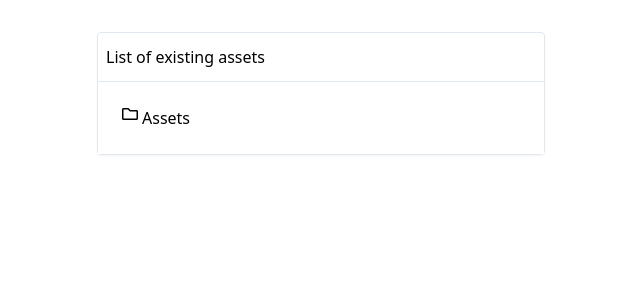
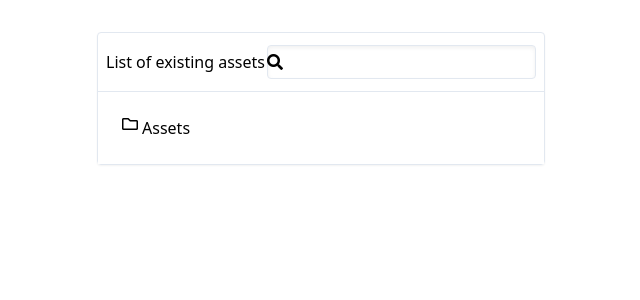
Before and after one commit to minedun6/sym-library, a Vue app: page / in a window 1280 px wide. Shown: the top 300 px of the page, without its empty margins (319-959 px from the left). Built offline with nearby package versions, Linux system fonts and the light colour scheme.

Commit message:
Added search input

```diff
--- a/package.json
+++ b/package.json
@@ -10,6 +10,7 @@
     "build": "node build/build.js"
   },
   "dependencies": {
+    "lodash": "^4.17.10",
     "vue": "^2.5.2"
   },
   "devDependencies": {
--- a/src/App.vue
+++ b/src/App.vue
@@ -1,21 +1,11 @@
 <template>
   <div id="app">
-    <div class="min-h-screen bg-grey-darker p-8">
-      <div class="max-w-md mx-auto">
-        <div class="mb-2 border-solid border-grey-light rounded border shadow-sm">
-          <div class="bg-grey-lighter px-2 py-3 border-solid border-grey-light border-b">
-            List of existing assets
-          </div>
-          <div class="p-3 bg-white p-4">
-            <tree :tree="tree" />
-          </div>
-        </div>
-      </div>
-    </div>
+    <tree :tree="tree"></tree>
   </div>
 </template>
 
 <script>
+  import _ from 'lodash'
   import sourceData from "@/data";
   import Tree from "./components/Tree";
 
@@ -31,6 +21,12 @@ export default {
   };
 </script>
 
-<style>
+<style lang="scss">
+  .outline-0 {
+    outline: none;
+  }
 
+  .mt-055 {
+    margin-top: 0.55rem;
+  }
 </style>
--- a/src/components/Tree.vue
+++ b/src/components/Tree.vue
@@ -1,18 +1,47 @@
 <template>
-  <div class="tree">
-    <div v-for="node in tree" :key="node.id">
-      <tree-menu-item :node="node" :tree="node.children" :depth="0"></tree-menu-item>
+  <div class="min-h-screen bg-grey-darker p-8">
+    <div class="max-w-md mx-auto">
+      <div class="mb-2 border-solid border-grey-light rounded border shadow-sm">
+        <div
+          class="flex justify-between items-center bg-grey-lighter px-2 py-3 border-solid border-grey-light border-b">
+          <span>List of existing assets</span>
+          <span class="relative">
+              <i class="absolute pin-r pin-t mt-055 mr-3 fas fa-search"></i>
+              <input type="text"
+                     class="border border-solid border-grey-light bg-grey-white leading-normal p-1 pr-8 rounded outline-0 shadow-inner"
+                     title=""
+                     v-model="query"
+              />
+            </span>
+        </div>
+        <div class="p-3 bg-white p-4">
+          <div class="tree">
+            <div v-for="node in tree" :key="node.id">
+              <tree-menu-item :node="node" :tree="node.children" :depth="0" :query="query"></tree-menu-item>
+            </div>
+          </div>
+        </div>
+      </div>
     </div>
   </div>
 </template>
 
 <script>
   import TreeMenuItem from '../components/TreeMenuItem'
+
   export default {
     name: 'tree',
     props: ['tree'],
+    data() {
+      return {
+        query: ''
+      }
+    },
     components: {
       TreeMenuItem
+    },
+    methods: {
+
     }
   }
 </script>
--- a/src/components/TreeMenuItem.vue
+++ b/src/components/TreeMenuItem.vue
@@ -1,9 +1,10 @@
 <template>
   <div class="tree-menu-item">
-    <div href="#" class="no-underline inline-flex hover:bg-blue-lighter p-2 rounded cursor-pointer" @click="selectNode(node)" :style="indent" :class="labelClasses(node)">
+    <div class="no-underline inline-flex hover:bg-blue-lighter p-2 rounded cursor-pointer"
+         @click="selectNode(node)" :style="indent" :class="labelClasses(node)">
       <i class="far mr-1" :class="iconClasses" @click.prevent.stop="toggleChildren" v-if="isFolder(node)"></i>
-      <i class="mr-2" :class="node.icon" v-if="!isFolder(node)"></i>
-      <span class="node-text">{{ node.text }}</span>
+      <i class="mr-1" :class="node.icon" v-if="!isFolder(node)"></i>
+      <span class="node-text" v-html="highlightNode(node.text)"></span>
     </div>
     <div v-for="node in node.children" :key="node.id">
       <tree-menu-item :node="node" :tree="node.children" :depth="depth + 1" v-show="showChildren"></tree-menu-item>
@@ -13,8 +14,13 @@
 
 <script>
   export default {
-  props: ["node", "tree", "depth"],
     name: "tree-menu-item",
+    props: ["node", "tree", "depth", "query"],
+    mounted() {
+      this.$on('highlight', (query) => {
+        console.log(query)
+      })
+    },
     data() {
       return {
         showChildren: false,
@@ -26,19 +32,24 @@ export default {
         this.showChildren = !this.showChildren;
       },
       isFolder(node) {
-      return node.type_id == '2';
+        return node.type_id === '2';
       },
       selectNode(node) {
-      // check if it exists or remove it
-      this.selectedNode = node.id;
+        this.$emit('nodeSelected', {node});
       },
       labelClasses(node) {
-      return [{ "has-children": this.node.children.length > 0 }, {'bg-blue-light p-2 rounded' : this.selectedNode == node.id}];
+        return [{"has-children": this.node.children.length > 0}, {'bg-blue-light p-2 rounded': this.selectedNode === node.id}];
+      },
+      highlightNode(words) {
+        let iQuery = new RegExp(this.query, "ig");
+        return words.toString().replace(iQuery, function (matchedTxt, a, b) {
+          return ('<mark>' + matchedTxt + '</mark>');
+        });
       }
     },
     computed: {
       indent() {
-      return { "transform": `translate(${this.depth * 30}px)` };
+        return {"transform": `translate(${this.depth * 30}px)`};
       },
       iconClasses() {
         return {
```
Also changed, not shown: 1 other file (tests, documents, lock files or other folders). Lines whose indentation alone changed are shown as unchanged.
